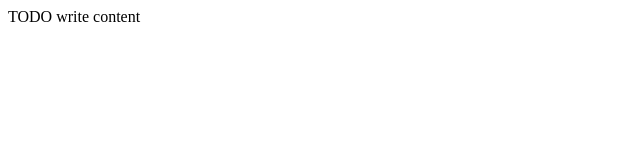
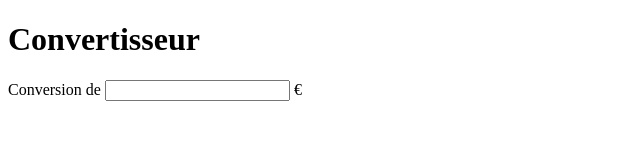
Before and after one commit to Nathou08/exercicediff1, a plain HTML site: page public_html/index.html in a window 1280 px wide. Shown: the whole page, without its empty margins (0-640 px from the left). Drawn offline with Linux system fonts and the light colour scheme.

Commit message:
commencement

```diff
--- a/public_html/anim.js
+++ b/public_html/anim.js
@@ -0,0 +1,6 @@
+function converter(){
+    var x = 20;
+    var euro = 1.648;
+    var result = x*euro;
+    console.log(result);
+}
--- a/public_html/index.html
+++ b/public_html/index.html
@@ -1,11 +1,13 @@
 <!DOCTYPE html>
 <html>
     <head>
-        <title>TODO supply a title</title>
+        <title>exercice difficulté 1</title>
         <meta charset="UTF-8">
         <meta name="viewport" content="width=device-width, initial-scale=1.0">
+        <script src="anim.js"></script>
     </head>
     <body>
-        <div>TODO write content</div>
+        <h1>Convertisseur</h1>
+        Conversion de <input onkeydown="converter()"/> €
     </body>
 </html>
```
